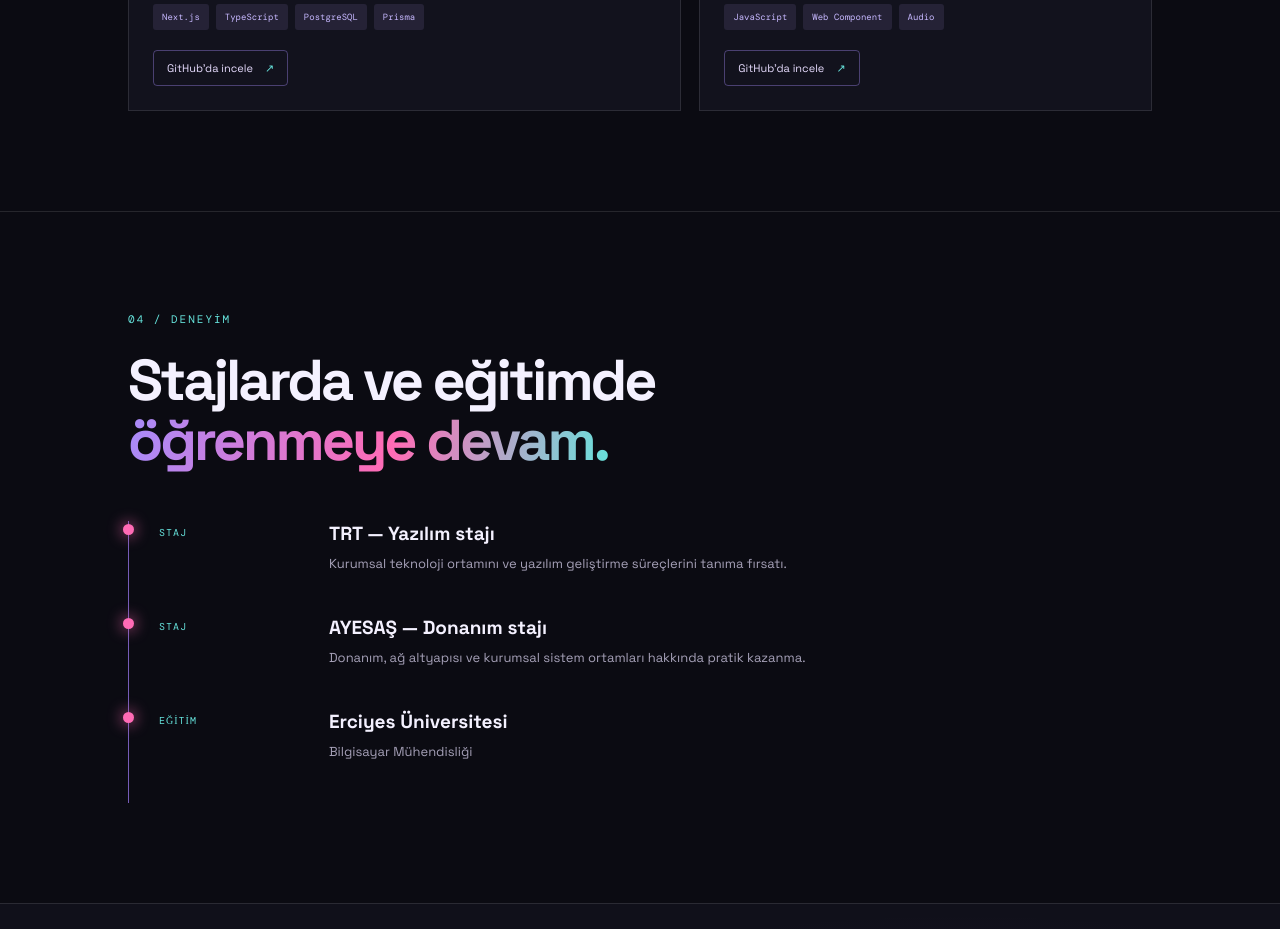
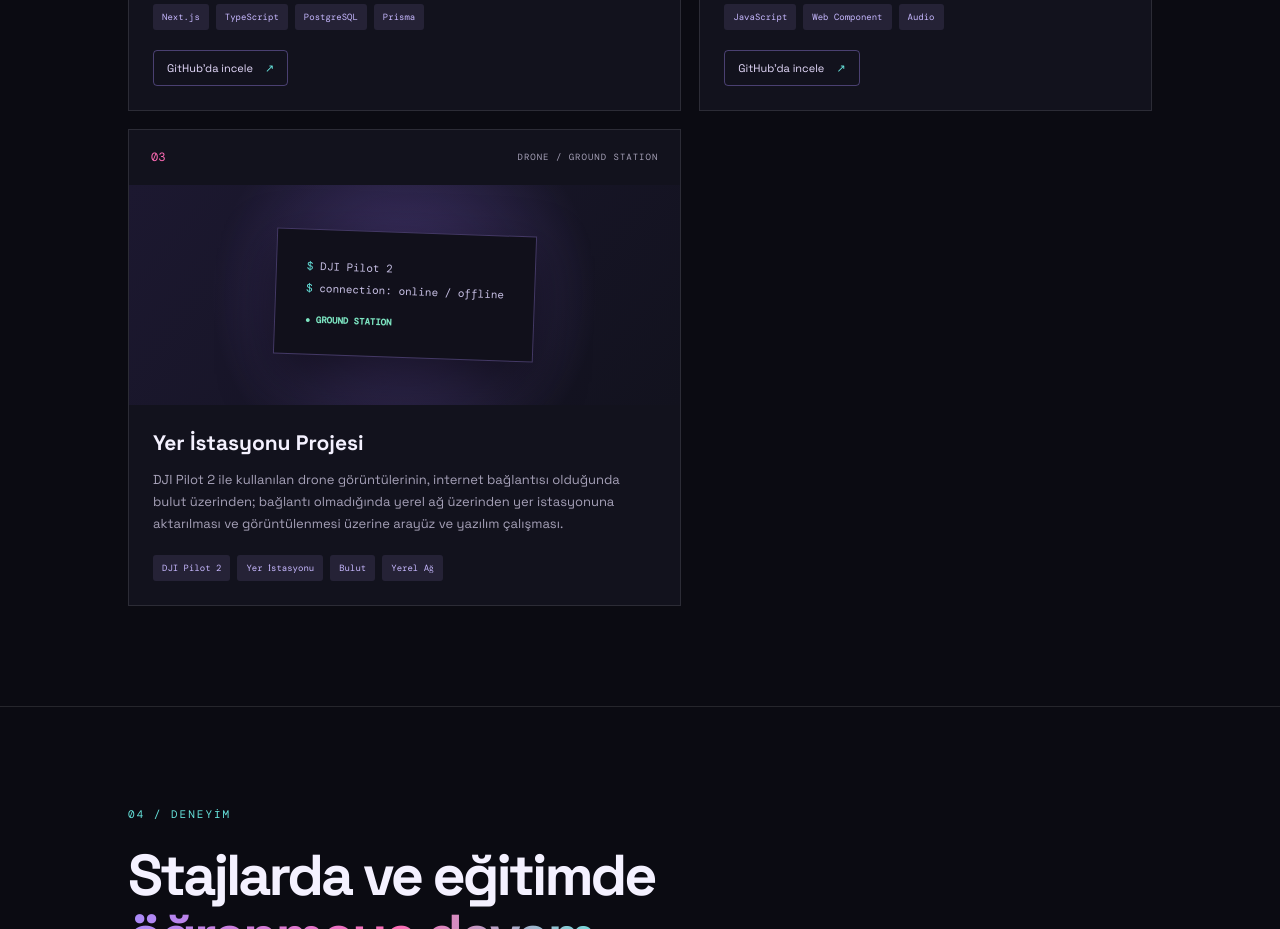
Before and after one commit to fahrettinbugraovat/fahrettinbugraovat.github.io, a plain HTML site: page index.html in a window 1280 px wide. Shown: the part 2620-3549 px from the top of the page. Drawn offline with nearby package versions, Linux system fonts and the light colour scheme.

Commit message:
Add files via upload

```diff
--- a/index.html
+++ b/index.html
@@ -91,6 +91,11 @@
           <div class="project-visual visual-purple"><div class="terminal"><span>$</span> audio-waveform<br><span>$</span> JavaScript component<br><strong>● WAVEFORM VIEW</strong></div></div>
           <div class="project-info"><h3>Audio Waveform</h3><p>Ses dosyalarının dalga formunu görselleştirmek için hazırladığım JavaScript tabanlı web component projesi.</p><div class="tags"><span>JavaScript</span><span>Web Component</span><span>Audio</span></div><a class="project-link" href="https://github.com/fahrettinbugraovat/audio-waveform" target="_blank" rel="noopener noreferrer">GitHub'da incele <span>↗</span></a></div>
         </article>
+        <article class="project-card">
+          <div class="project-top"><span class="project-index">03</span><span class="project-type">DRONE / GROUND STATION</span></div>
+          <div class="project-visual visual-purple"><div class="terminal"><span>$</span> DJI Pilot 2<br><span>$</span> connection: online / offline<br><strong>● GROUND STATION</strong></div></div>
+          <div class="project-info"><h3>Yer İstasyonu Projesi</h3><p>DJI Pilot 2 ile kullanılan drone görüntülerinin, internet bağlantısı olduğunda bulut üzerinden; bağlantı olmadığında yerel ağ üzerinden yer istasyonuna aktarılması ve görüntülenmesi üzerine arayüz ve yazılım çalışması.</p><div class="tags"><span>DJI Pilot 2</span><span>Yer İstasyonu</span><span>Bulut</span><span>Yerel Ağ</span></div></div>
+        </article>
       </div>
     </section>
 
```
